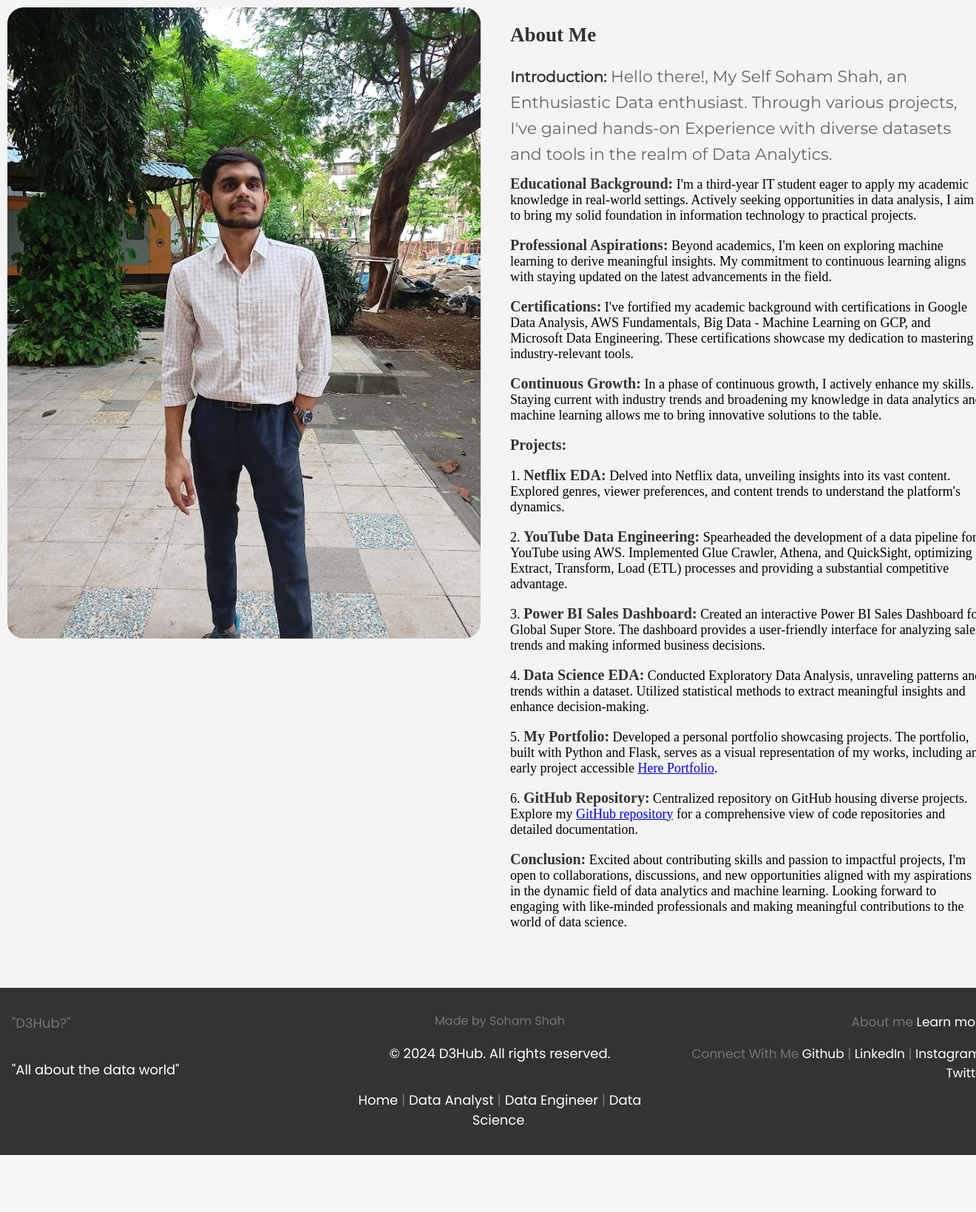
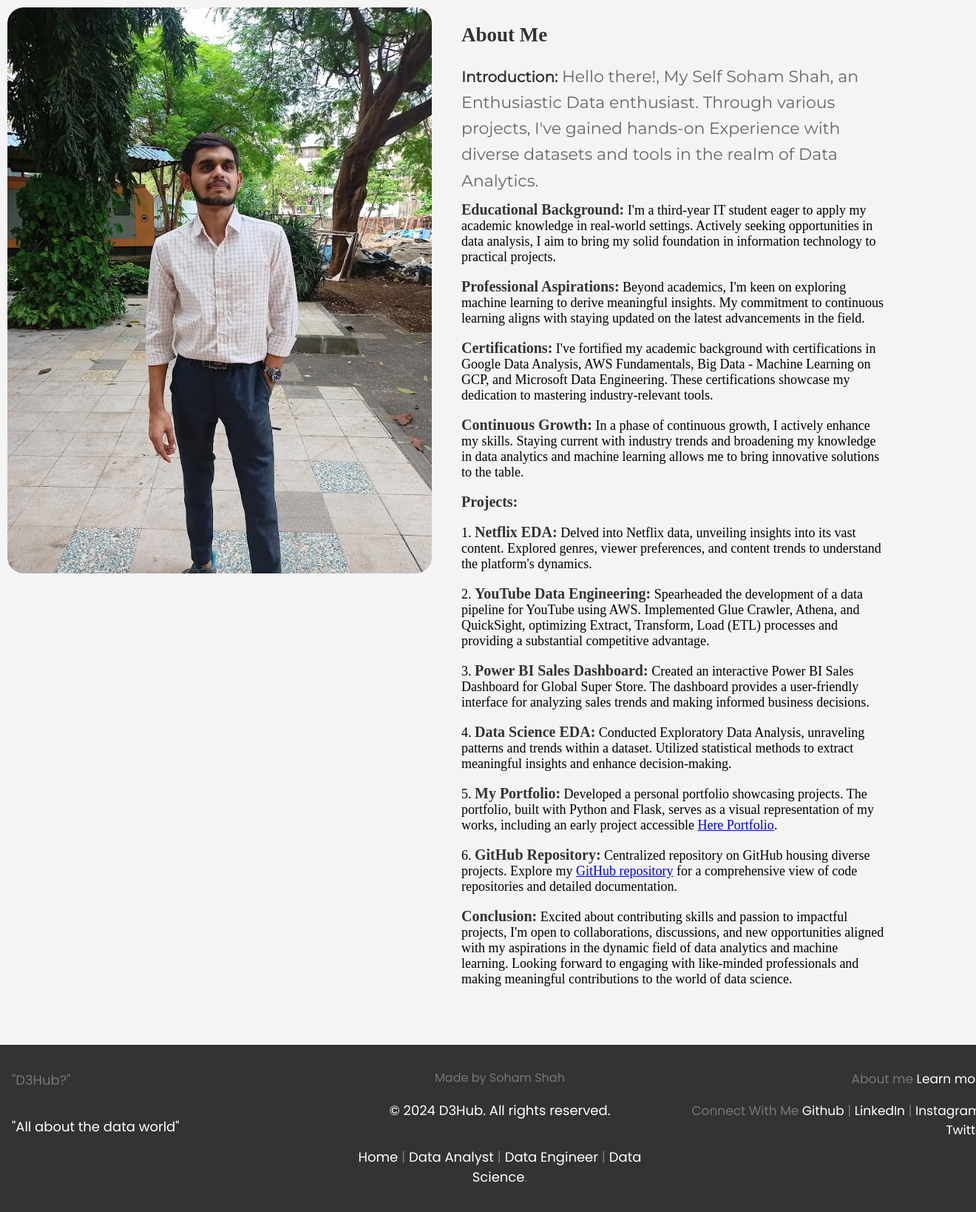
Before and after one commit to soham7998/Final_project-TYIT, a Flask app: page /about in a window 1320 px wide; the page is wider, and only the part inside the window is pictured. Shown: the part 107-1745 px from the top of that part at 74% size. Before the commit the page ends 1668 px from the top of that part, so only its background shows below. Run offline with Flask 3, Linux system fonts and the light colour scheme.

Commit message:
Update about.html

```diff
--- a/templates/about.html
+++ b/templates/about.html
@@ -27,7 +27,7 @@
             flex-wrap:wrap;
             justify-content:space-evenly;
             padding:10px;
-            width: 100vw;
+            width: 90vw;
         }
 
         .about-img {
```
